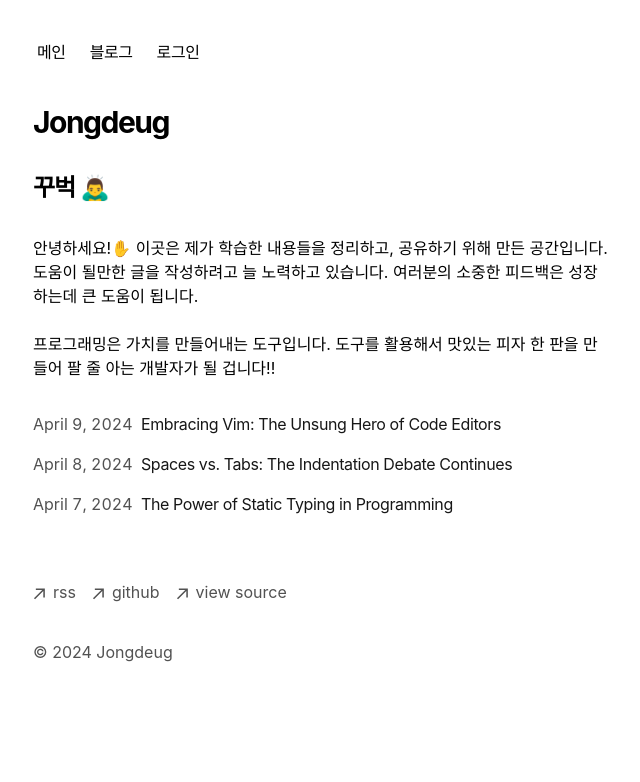
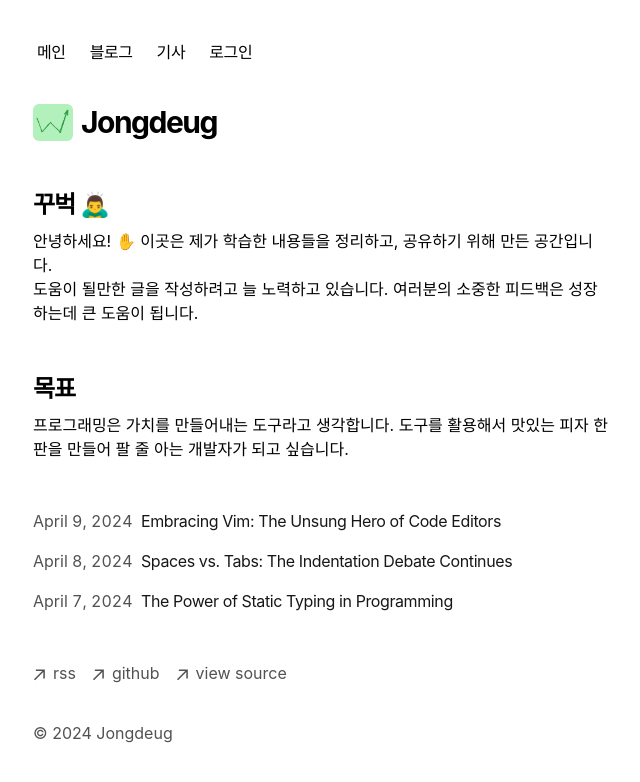
Before and after one commit to JongDeug/blog-frontend, a Next.js app: page / in a window 1280 px wide. Shown: the top 782 px of the page, without its empty margins (319-959 px from the left). Built offline with nearby package versions, Linux system fonts and the light colour scheme.

Commit message:
Init Blog Template

```diff
--- a/app/blog/page.tsx
+++ b/app/blog/page.tsx
@@ -1,7 +1,7 @@
 import { BlogPosts } from "app/components/posts";
 
 export const metadata = {
-  title: "Blog",
+  title: "블로그",
   description: "Read my blog.",
 };
 
--- a/app/components/nav.tsx
+++ b/app/components/nav.tsx
@@ -6,6 +6,9 @@ const navItems = {
   },
   "/blog": {
     name: "블로그",
+  },
+  "/it": {
+    name: "기사",
   },
   "/login": {
     name: "로그인",
--- a/app/layout.tsx
+++ b/app/layout.tsx
@@ -11,16 +11,16 @@ import { baseUrl } from "./sitemap";
 export const metadata: Metadata = {
   metadataBase: new URL(baseUrl),
   title: {
-    default: "Jongdeug",
-    template: "%s | Next.js Portfolio Starter",
+    default: "메인 - 종득 블로그",
+    template: "%s - 종득 블로그",
   },
   description: "블로그",
   openGraph: {
-    title: "My Portfolio",
-    description: "This is my portfolio.",
+    title: "종득 블로그",
+    description: "개인 블로그 서비스입니다.",
     url: baseUrl,
     siteName: "My Portfolio",
-    locale: "en_US",
+    locale: "ko_KR",
     type: "website",
   },
   robots: {
--- a/app/page.tsx
+++ b/app/page.tsx
@@ -1,28 +1,32 @@
 import { BlogPosts } from "app/components/posts";
+import Image from "next/image";
+import logo from "./assets/icon.png";
 
 export default function Page() {
   return (
-    <section>
-      <h1 className="mb-8 text-3xl font-bold tracking-tighter cursor-pointer transition-all duration-150 hover:scale-105 hover:text-green-500">
-        Jongdeug
-      </h1>
-      <h2 className="mb-8 text-2xl font-semibold tracking-tighter">꾸벅 🙇‍♂️</h2>
-      <p className="mb-4 whitespace-pre-line">
-        {`안녕하세요!✋ 이곳은 제가 학습한 내용들을 정리하고, 공유하기 위해 만든 공간입니다.
-도움이 될만한 글을 작성하려고 늘 노력하고 있습니다. 여러분의 소중한 피드백은 성장하는데 큰 도움이 됩니다.
-\n프로그래밍은 가치를 만들어내는 도구입니다. 도구를 활용해서 맛있는 피자 한 판을 만들어 팔 줄 아는 개발자가 될 겁니다!!
-`}
-      </p>
-      {/* <h3 className="mb-3 text-xl font-semibold tracking-tighter">About</h3>
-      <p>{`안녕하세요! ✋ 블로그 운영자 김종환이라고 합니다. 저는 백엔드 개발자를 희망하고 있는 학생입니다.
-      학부에서 여러 주제로 팀 프로젝트를 진행해봤지만 실질적으로 유지 보수 및 운영하고있는 프로젝트가 없었습니다.
-      그동안 설계와 구현에만 집중하고 있었다는 것을 깨달았고, 유저가 한 명이라도 괜찮으니 직접 서비스를 운영해보는 경험이 필요하다는 생각이 들었습니다.
-      이 블로그는 제 서비스 운영 경험의 첫 걸음입니다. 근성있고 책임감을 가진 개발자가 되는 것이 제 목표입니다.
-      남들보다 늦더라도 꾸준히 해낸다면 블로그 로고처럼 상승하는 그래프를 그릴 수 있을거라 확신합니다.
-      말하는 대로, 믿는 대로 이루어집니다! 오늘도 좋은 하루 보내시길 바랍니다 :)`}</p> */}
-      <div className="my-8">
+    <div className="flex flex-col gap-12">
+      <section className="flex gap-2 items-center cursor-pointer transition-all duration-200 hover:scale-105 hover:text-green-500">
+        <Image src={logo} alt="" className="w-10 rounded-md" />
+        <h1 className="text-3xl font-bold tracking-tighter">Jongdeug</h1>
+      </section>
+      <section>
+        <h2 className="text-2xl font-semibold tracking-tighter mb-2">
+          꾸벅 🙇‍♂️
+        </h2>
+        <p className="whitespace-pre-line">
+          {`안녕하세요! ✋ 이곳은 제가 학습한 내용들을 정리하고, 공유하기 위해 만든 공간입니다.
+도움이 될만한 글을 작성하려고 늘 노력하고 있습니다. 여러분의 소중한 피드백은 성장하는데 큰 도움이 됩니다.`}
+        </p>
+      </section>
+      <section>
+        <h2 className="text-2xl font-semibold tracking-tighter mb-2">목표</h2>
+        <p className="whitespace-pre-line">
+          {`프로그래밍은 가치를 만들어내는 도구라고 생각합니다. 도구를 활용해서 맛있는 피자 한 판을 만들어 팔 줄 아는 개발자가 되고 싶습니다.`}
+        </p>
+      </section>
+      <div>
         <BlogPosts />
       </div>
-    </section>
+    </div>
   );
 }
--- /dev/null
+++ b/tailwind.config.js
@@ -0,0 +1,16 @@
+/** @type {import('tailwindcss').Config} */
+module.exports = {
+    content: [
+        "./app/**/*.{js,ts,jsx,tsx,mdx}",
+        "./pages/**/*.{js,ts,jsx,tsx,mdx}",
+        "./components/**/*.{js,ts,jsx,tsx,mdx}",
+
+        // Or if using `src` directory:
+        "./src/**/*.{js,ts,jsx,tsx,mdx}",
+    ],
+    darkMode: "selector",
+    theme: {
+        extend: {},
+    },
+    plugins: [],
+};
```
Also changed, not shown: app/og/route.tsx (+4 -4 lines), tsconfig.json (+14 -3 lines), app/assets/icon.png (added), 1 other file (tests, documents, lock files or other folders).
